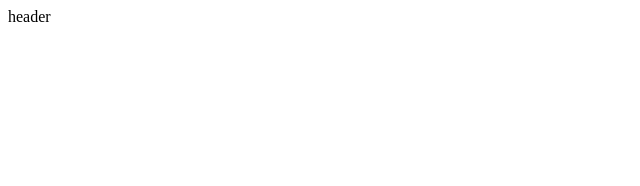
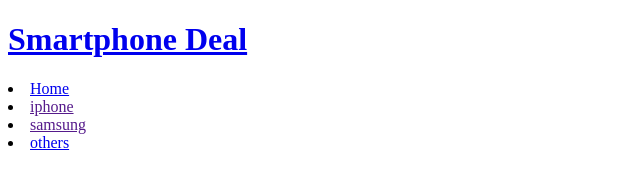
Before and after one commit to GetanehT/my-project, a plain HTML site: page index.html in a window 1280 px wide. Shown: the whole page, without its empty margins (0-640 px from the left). Drawn offline with Linux system fonts and the light colour scheme.

Commit message:
adding header and menu

```diff
--- a/index.html
+++ b/index.html
@@ -7,11 +7,20 @@
      <meta name="description" content="clothes, shoes, smartphones, outfit, fashionable shoes, berlin ">
      <meta name ="keywords" content="clothes, shoes, smartphones, outfit, fashionable outlet, Discount,Germany">
 
-    <title>Net Shops</title>
+    <title>Smartphones Deal</title>
 </head>
 <body>
     <!-- Header -->
-    <header> header</header>
+    <header>
+         <a href="index.htm">
+    <h1 id="logo">Smartphone Deal</h1>
+    <nav>
+        <li><a href="index">Home</a></li>
+        <li><a href="">iphone</li>
+        <li><a href="">samsung</li>
+        <li><a href="index">others</li>
+    </nav>
+    </header>
 
     <!-- Main content -->
     <main> </main>
```
Also changed, not shown: 1 other file.
